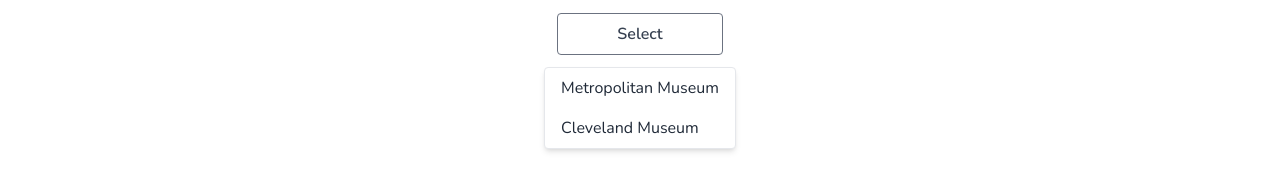
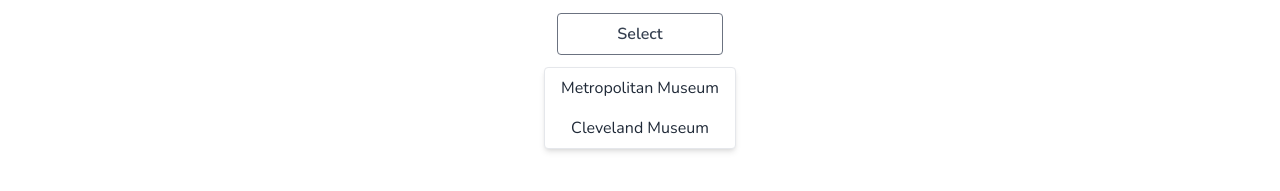
Before and after one commit to CraigAT1181/curator, a React (Vite) app: page / in a window 1280 px wide. Both pictures are taken after a click on the button "Select". Shown: the part 237-428 px from the top of the page. Built offline with nearby package versions, Linux system fonts and the light colour scheme; the HTML template or start-up script is replaced by a standard one.

Commit message:
Added w-full to dropdown-menu-item in index.css to correct visual following accessibility refactor

```diff
--- a/src/components/DropDownList.jsx
+++ b/src/components/DropDownList.jsx
@@ -1,7 +1,19 @@
 import React, { useState } from "react";
 
-export default function DropdownList({ setMuseum, setPageNumber, setActiveSearch }) {
+export default function DropdownList({
+  setMuseum,
+  setPageNumber,
+  setActiveSearch,
+}) {
   const [clicked, setClicked] = useState(false);
+
+
+
+  const handleKeyDown = (e) => {
+    if (e.key === "Escape") {
+      setClicked(false);
+    }
+  };
 
   return (
     <div className="relative">
@@ -10,29 +22,34 @@ export default function DropdownList({ setMuseum, setPageNumber, setActiveSearch
       </div>
       <button
         className="dropdown"
-        onClick={() => setClicked(!clicked)}>
+        onClick={() => setClicked(!clicked)}
+        onKeyDown={handleKeyDown}
+        aria-haspopup="true"
+        aria-expanded={clicked}>
         Select
       </button>
 
       <div className={`dropdown-menu ${clicked ? "" : "hidden"}`}>
-        <div
+        <button
           className="dropdown-menu-item"
           onClick={() => {
             setMuseum("metropolitan");
             setPageNumber(1);
             setActiveSearch(false);
+            setClicked(false);
           }}>
           Metropolitan Museum
-        </div>
-        <div
+        </button>
+        <button
           className="dropdown-menu-item"
           onClick={() => {
             setMuseum("cleveland");
             setPageNumber(1);
             setActiveSearch(false);
+            setClicked(false);
           }}>
           Cleveland Museum
-        </div>
+        </button>
       </div>
     </div>
   );
--- a/src/index.css
+++ b/src/index.css
@@ -25,7 +25,7 @@
 }
 
 .dropdown-menu-item {
-  @apply block cursor-pointer px-4 py-2 text-gray-800 hover:bg-gray-200;
+  @apply block cursor-pointer w-full px-4 py-2 text-gray-800 hover:bg-gray-200;
 }
 
 /* ---- SEARCH BAR ---- */
```
